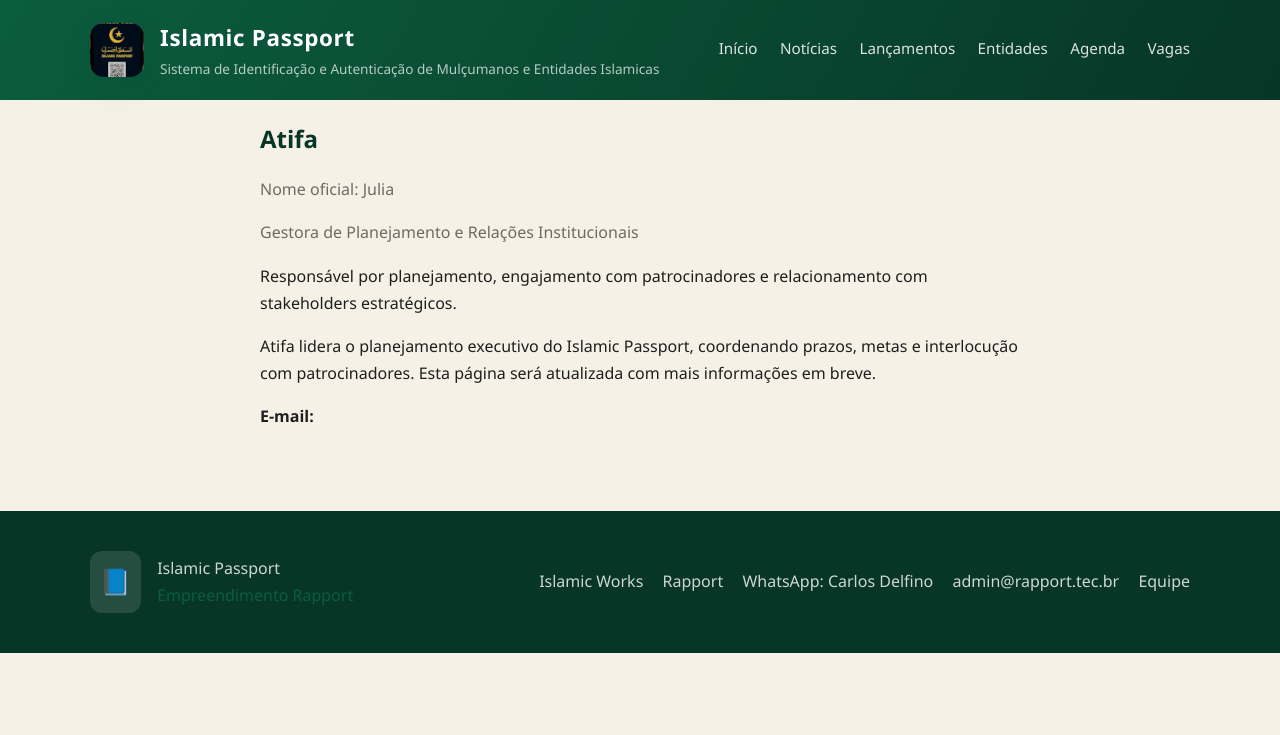
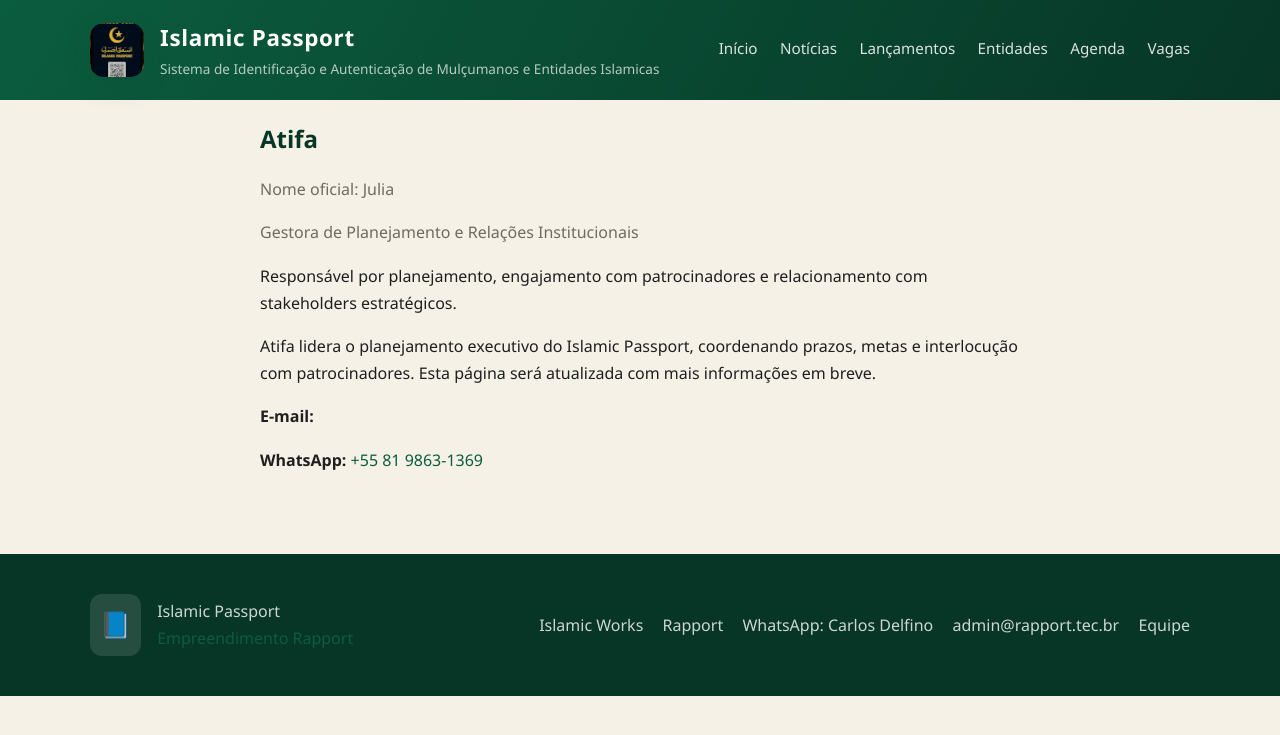
Before and after one commit to islamic-works/Islamic-Passport-site, a Jekyll site: the page built from _staff/atifa.md, in a window 1280 px wide. Shown: the top 735 px of the page. Built offline with Jekyll 4.4.1, drawn with Linux system fonts in a browser that asks for light colours.

Commit message:
Ajustes nos perfis de staff

```diff
--- a/_staff/atifa.md
+++ b/_staff/atifa.md
@@ -6,6 +6,7 @@
 role: "Gestora de Planejamento e Relações Institucionais"
 email: ""
 description: "Responsável por planejamento, engajamento com patrocinadores e relacionamento com stakeholders estratégicos."
+whatsapp: "+55 81 9863-1369"
 social: []
 ---
 
```
Also changed, not shown: _staff/carlos-delfino.md (+1 -0 lines).
